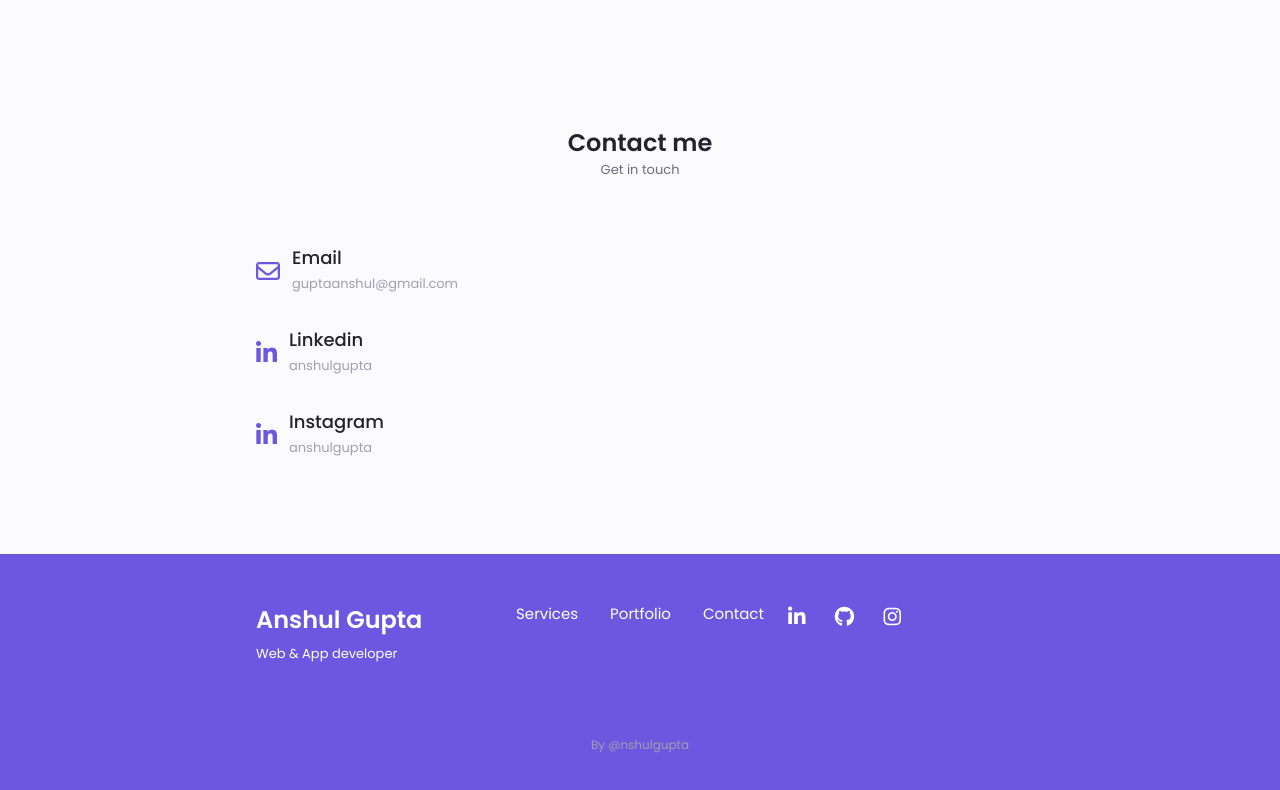
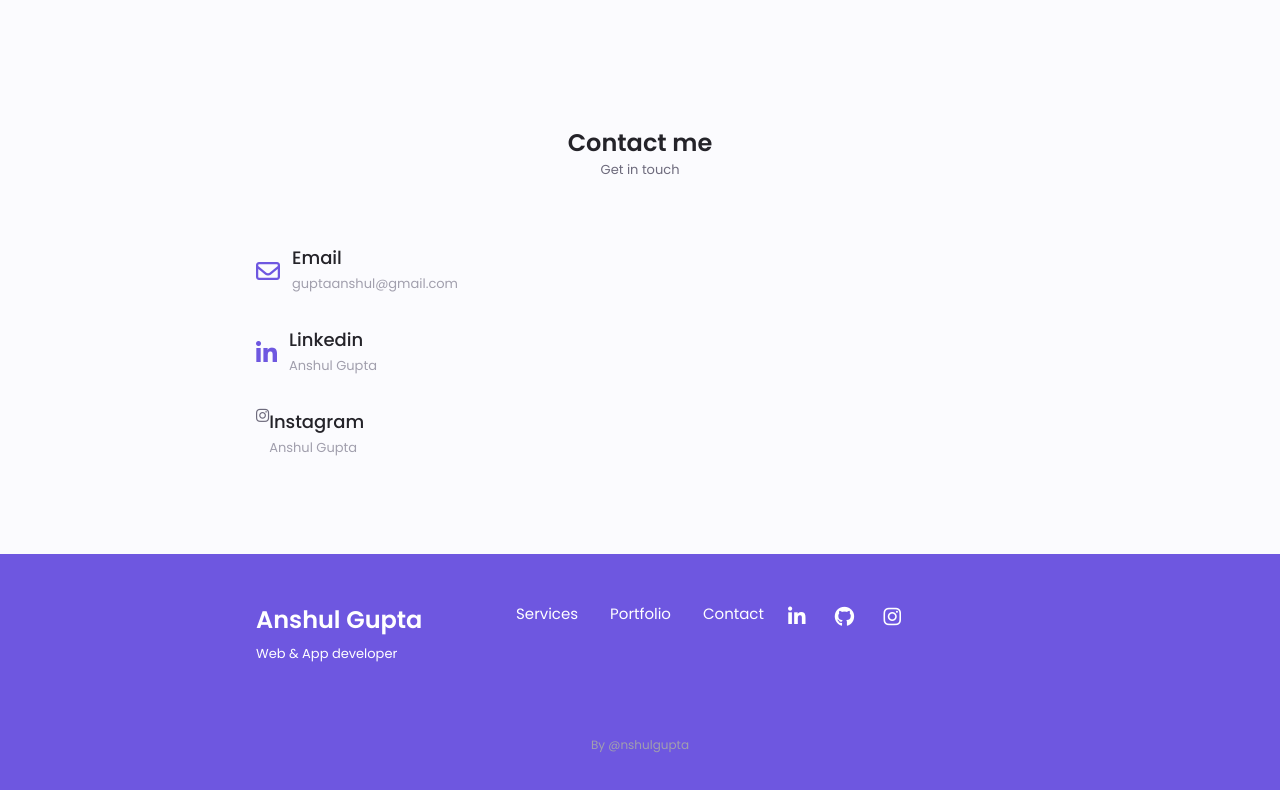
Before and after one commit to Anshul-2806/Personal-Portfolio-1, a plain HTML site: page index.html in a window 1280 px wide. Shown: the part 4358-5148 px from the top of the page. Drawn offline with Linux system fonts and the light colour scheme.

Commit message:
Update index.html

```diff
--- a/index.html
+++ b/index.html
@@ -757,14 +757,14 @@
               <i class="fa-brands fa-linkedin-in contact-icon"></i>
               <div>
                 <h3 class="contact-title">Linkedin</h3>
-                <a class="contact-subtitle" href="https://www.linkedin.com/in/anshul-gupta-b95807193/" target="_blank">anshulgupta</a>
+                <a class="contact-subtitle" href="https://www.linkedin.com/in/anshul-gupta-b95807193/" target="_blank">Anshul Gupta</a>
               </div>
             </div>
           <div class="contact-info">
-              <i class="fa-brands fa-linkedin-in contact-icon"></i>
+              <i class="fa-brands fa-instagram"></i>
               <div>
                 <h3 class="contact-title">Instagram</h3>
-                <a class="contact-subtitle" href="https://www.instagram.com/anshul_gupta_thehero/" target="_blank">anshulgupta</a>
+                <a class="contact-subtitle" href="https://www.instagram.com/anshul_gupta_thehero/" target="_blank">Anshul Gupta</a>
               </div>
             </div>
           </div>
```
